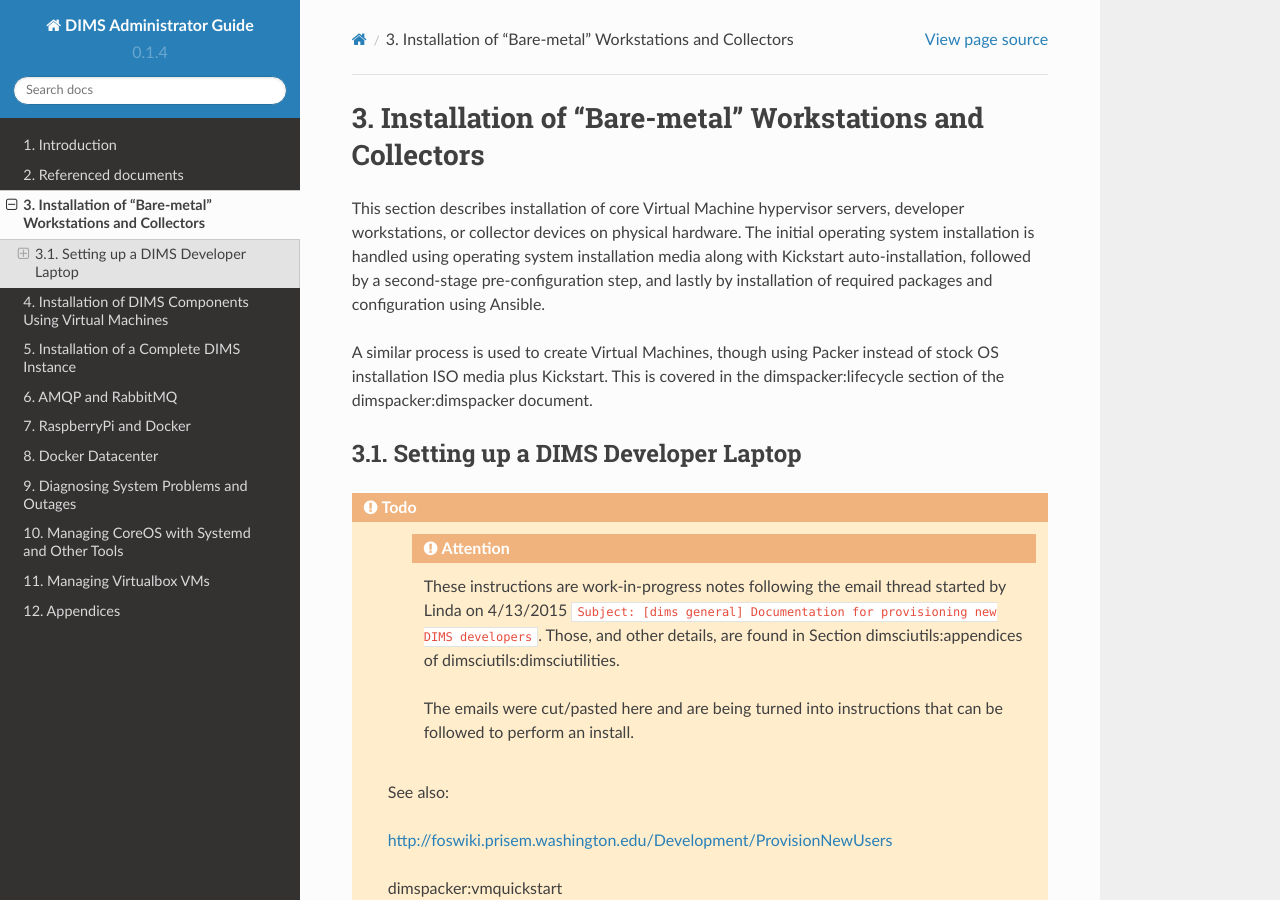
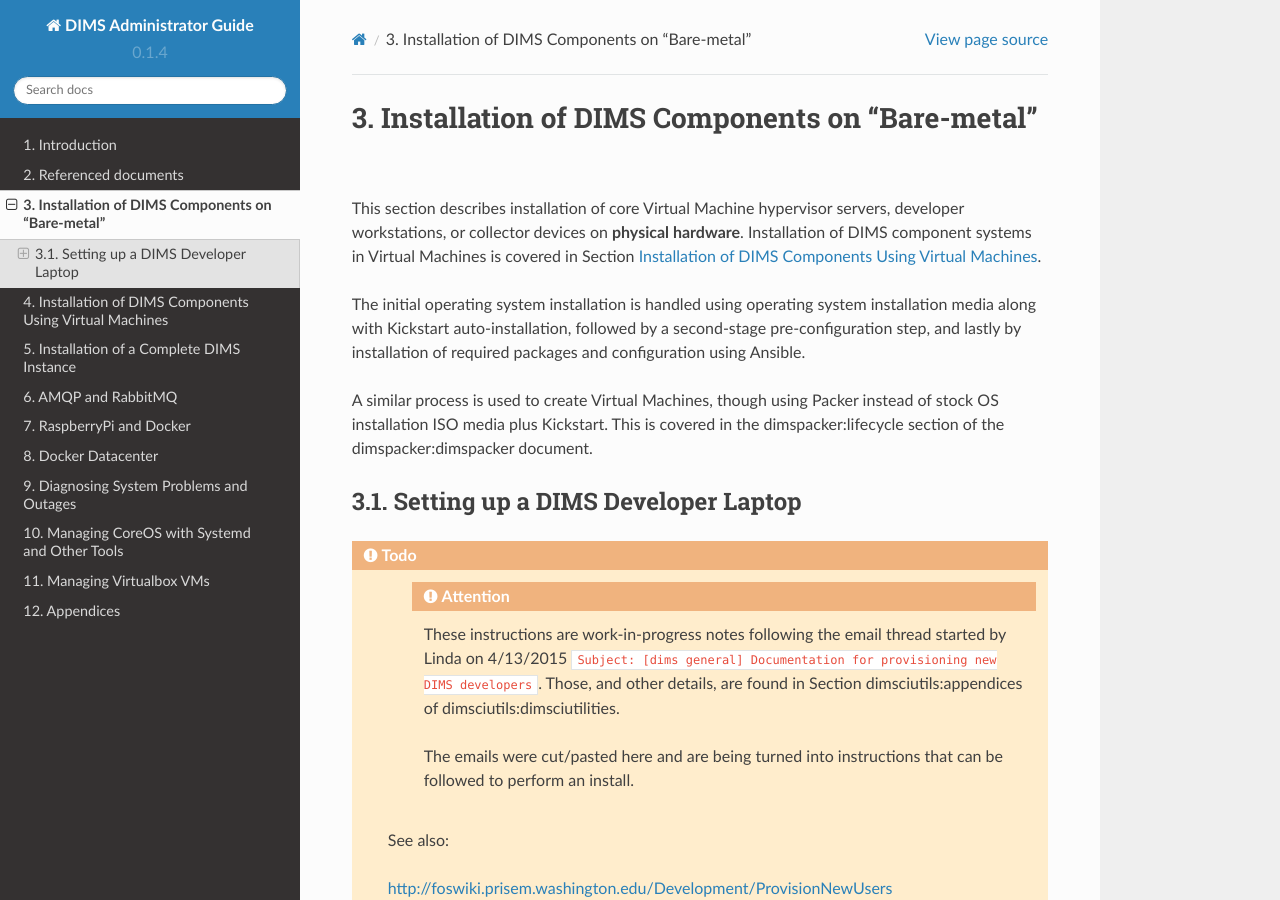
Before and after one commit to uw-dims/dims-adminguide, a Sphinx documentation site: the page built from docs/source/installingbaremetal.rst, in a window 1280 px wide and 900 px high. Built offline with Sphinx 7.4.7 and the Read the Docs theme 2.0.0, drawn with Linux system fonts in a browser that asks for light colours.

Commit message:
Rename section on installing baremetal (vs. VMs)

```diff
--- a/docs/source/installingbaremetal.rst
+++ b/docs/source/installingbaremetal.rst
@@ -1,16 +1,17 @@
 .. _installingbaremetal:
 
-Installation of "Bare-metal" Workstations and Collectors
-========================================================
+Installation of DIMS Components on "Bare-metal"
+===============================================
 
-This section describes installation of core Virtual Machine
-hypervisor servers, developer workstations, or collector
-devices on physical hardware. The initial operating system
-installation is handled using operating system installation
-media along with Kickstart auto-installation, followed by
-a second-stage pre-configuration step, and lastly by
-installation of required packages and configuration using
-Ansible.
+This section describes installation of core Virtual Machine hypervisor servers,
+developer workstations, or collector devices on **physical hardware**. Installation
+of DIMS component systems in Virtual Machines is covered in Section
+:ref:`installingvirtualmachines`.
+
+The initial operating system installation is handled using operating system
+installation media along with Kickstart auto-installation, followed by a
+second-stage pre-configuration step, and lastly by installation of required
+packages and configuration using Ansible.
 
 A similar process is used to create Virtual Machines, though
 using Packer instead of stock OS installation ISO media plus
```
